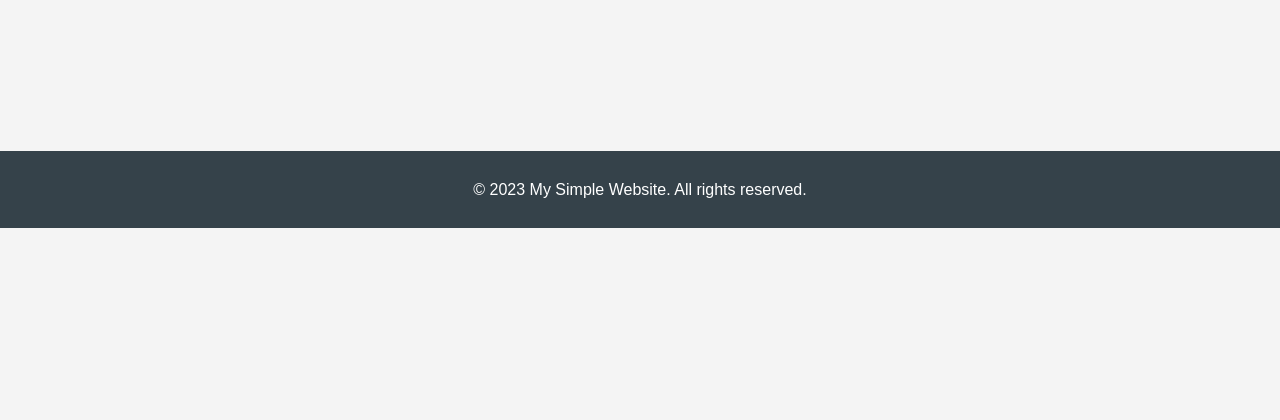
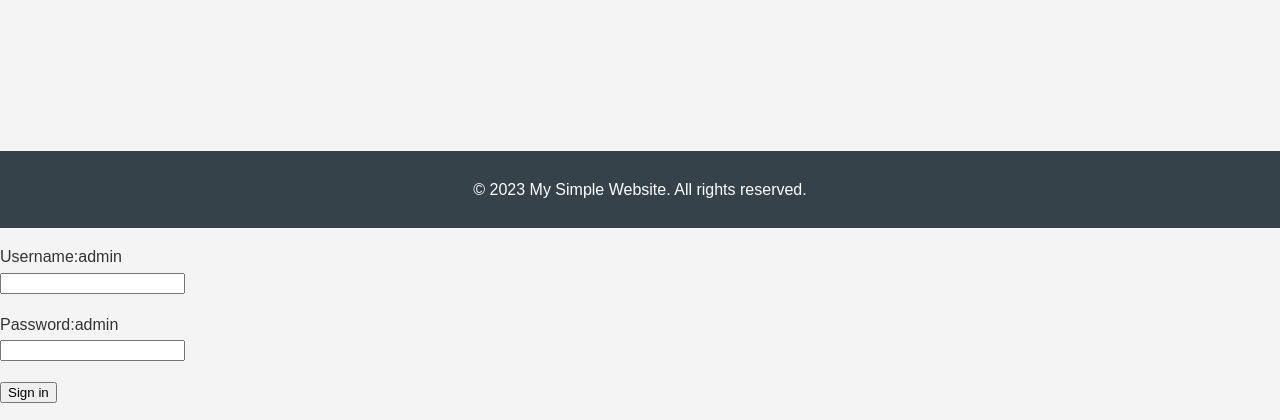
Before and after one commit to maciek-ow/MVC-App, a Flask app: page /login in a window 1280 px wide. Shown: the part 799-1219 px from the top of the page. Before the commit the page ends 1027 px from the top, so only its background shows below. Run offline with Flask 3, Linux system fonts and the light colour scheme.

Commit message:
version 1.0.7

```diff
--- a/app/Controler.py
+++ b/app/Controler.py
@@ -11,7 +11,7 @@ def create_app():
     App = Flask(__name__) #creates one instance of FLask class
 
     #Creating DB
-    App.config["SQLALCHEMY_DATABASE_URI"] = "postgresql://admin:admin@localhost:5432/CRUD-app-DB"
+    App.config["SQLALCHEMY_DATABASE_URI"] = "postgresql://admin:admin@localhost:5432/crud_app"
 
     App.secret_key = "SECRET"
 
--- a/app/Model.py
+++ b/app/Model.py
@@ -4,8 +4,9 @@ from Controler import db #import db variable from controler
 
 #User model
 class User(UserMixin, db.Model):
+    __tablename__ = "user"
     id = db.Column(db.Integer, primary_key=True)
-    user = db.Column(db.String(45), index=True, unique=True)
+    user_name = db.Column(db.String(45), index=True, unique=True)
     password = db.Column(db.String(45))
 
     def get_id(self):
--- a/app/View.py
+++ b/app/View.py
@@ -32,9 +32,9 @@ def init_routes(App):
         form_password= form.password.data
 
         if form.validate_on_submit():
-            user = User.query.filter_by(user=form_username).first()
+            user = User.query.filter_by(user_name = form_username).first()
             password = user.password
-            if user is None or password != form_password:
+            if user is None or user.password != form_password:
                 flash('Invalid username or password')
                 return redirect(url_for('login'))
             login_user(user)
--- a/app/templates/login.html
+++ b/app/templates/login.html
@@ -8,4 +8,32 @@
 
 {% block body %} <!-- flask body block from base.html -->
 
+{% with messages = get_flashed_messages()%}
+    {% if messages %}
+        {% for message in messages %}
+            <div class="alert alert-danger alert-dismissible face show" role="alert">
+                {{ message }}
+                <button type="button" class="btn-close" data-bs-dismiss="alert" aria-label="Close"></button>
+
+            </div>
+        {% endfor %}
+    {% endif %}
+{% endwith %}
+
+<form action="" method="POST" novalidate>
+{{ form.hidden_tag() }}
+    <p>
+        {{ form.username.label }}:admin <br>
+        {{ form.username }}
+    </p>
+    <p>
+        {{ form.password.label }}:admin <br>
+        {{ form.password }}
+    </p>
+    <p>
+        {{ form.submit() }}
+    </p>
+
+</form>
+
 {% endblock %} <!-- end of block -->
```
